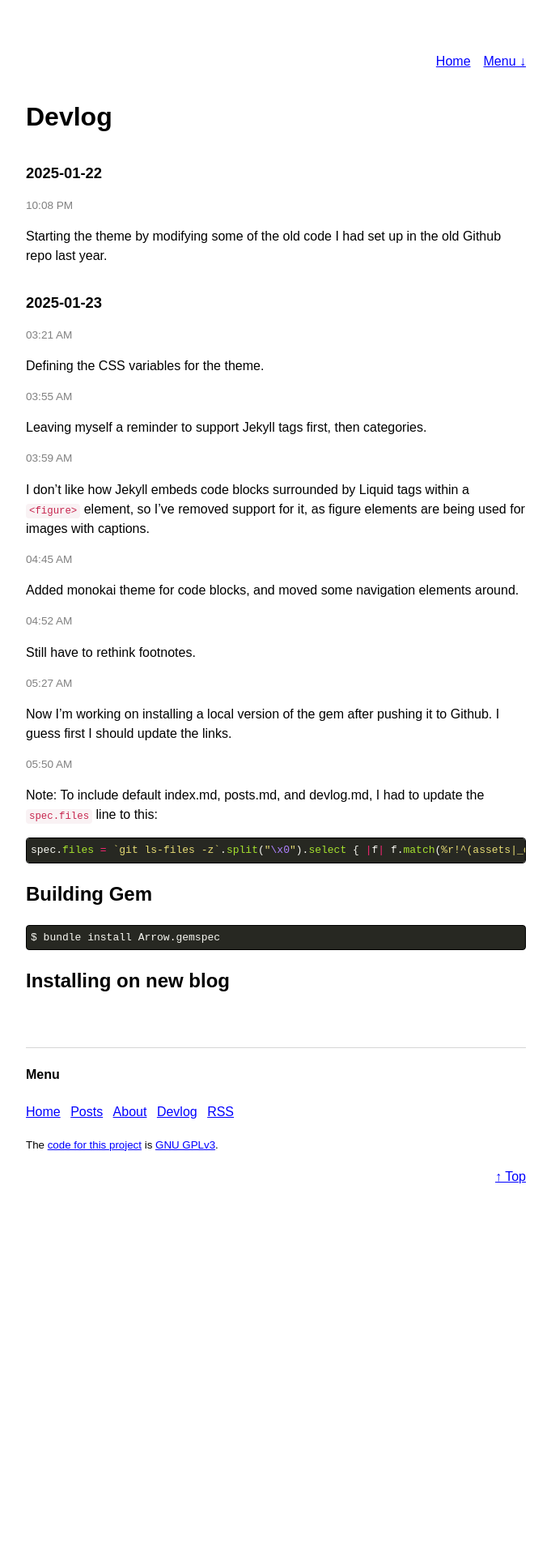
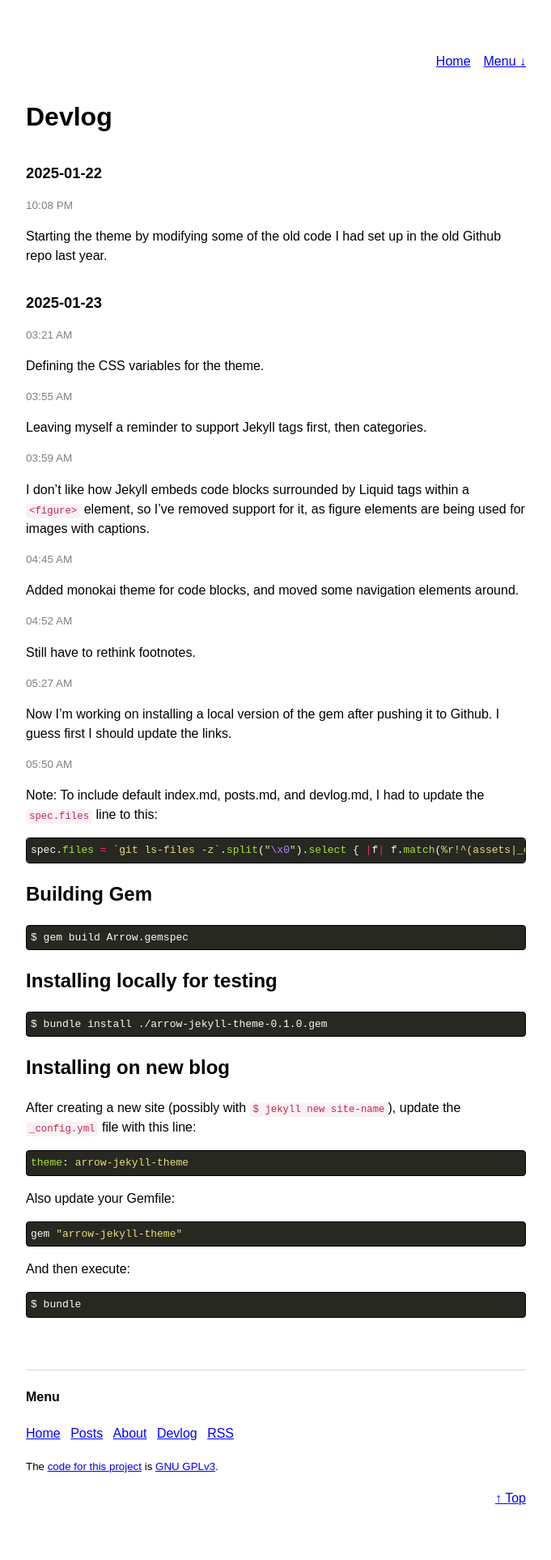
Before and after one commit to cspablocortez/arrow-jekyll-theme, a Jekyll site: the page built from Devlog.md, in a window 1280 px wide. Shown: the whole page at 81% size, without its empty margins (299-980 px from the left). Built offline with Jekyll 4.4.1, drawn with Linux system fonts in a browser that asks for light colours; before the commit the page ends 1529 px from its top, so only the background shows below that.

Commit message:
filename update

````diff
--- a/Devlog.md
+++ b/Devlog.md
@@ -39,7 +39,31 @@ spec.files = `git ls-files -z`.split("\x0").select { |f| f.match(%r!^(assets|_da
 ## Building Gem
 
 ```shell
-$ bundle install Arrow.gemspec
+$ gem build Arrow.gemspec
+```
+
+## Installing locally for testing
+
+```shell
+$ bundle install ./arrow-jekyll-theme-0.1.0.gem
 ```
 
 ## Installing on new blog
+
+After creating a new site (possibly with `$ jekyll new site-name`), update the `_config.yml` file with this line:
+
+```yaml
+theme: arrow-jekyll-theme
+```
+
+Also update your Gemfile:
+
+```ruby
+gem "arrow-jekyll-theme"
+```
+
+And then execute:
+
+```shell
+$ bundle
+```
````
Also changed, not shown: Arrow.gemspec.
